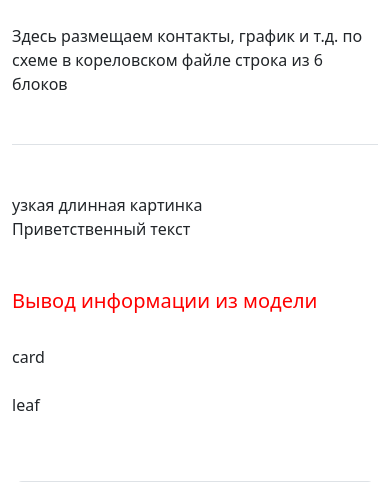
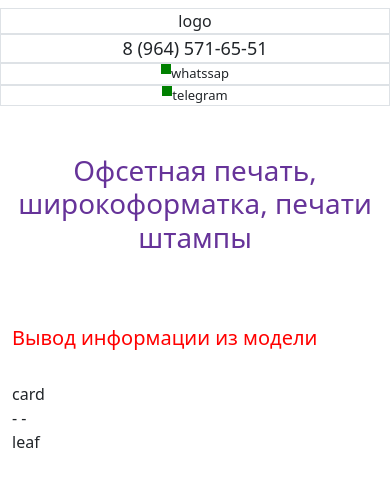
Before and after one commit to Klaus8k/tipkor_site, a Django app: page / in a window 390 px wide. Shown: the top 482 px of the page. Run offline with Django 4.2, Linux system fonts and the light colour scheme; data that the repository does not hold is empty; some libraries are stand-ins or nearby versions.

Commit message:
header add

```diff
--- a/tipkor/tipkor/static/tipkor/css/tipkor.css
+++ b/tipkor/tipkor/static/tipkor/css/tipkor.css
@@ -1,75 +1,31 @@
-p {
-    font-size: 15px;
-}
-
-h1 {
-    color: #0d6efd;
+.img_mess {
+        display: flex;
+        justify-content: center;
 
 }
 
-.explain {
-    font-size: 10px;
-    color: grey;
-}
-
-.btn:hover {
-    background: #063856;
-    color: azure;
-}
-
-.my_photo {
-    width: 350px;
-    height: 350px;
-}
-
-.projects_img {
-    width: 350px;
-    height: 350px;
-}
-
-.icon-dwn img {
-    height: 32px;
-    width: 32px;
-}
-
-.git_svg {
-    height: 32px;
-    width: 32px;
-}
-
-.card {
-    border-width: 2px;
-    border-color: #0d6efd;
-}
-
-.carousel-caption {
-    color: black;
-}
-
-.carousel-control-prev {
-    background-color: rgba(0, 0, 0, 0.6);
-    width: 80px;
-}
-
-.carousel-control-next {
-    background-color: rgb(0, 0, 0, 0.6);
-    width: 80px;
-}
-
-.carousel-caption h3 {
-    background-color: rgb(255, 255, 255);
-    color: #0d6efd;
-}
-
-.carousel-caption p {
-    background-color: rgb(255, 255, 255);
+#hi_mess {
+    height: 10px;
+    width: 10px;
+    background: green;
 }
 
 
+
+#header_img {
+    height: 80px;
+    width: auto;
+    background: green;
+}
+
+#slogan {
+    text-align: center;
+    color: rebeccapurple;
+}
+
 @media screen and (max-width: 992px) {
-    .resume_block {
-        display: flex;
-        flex-direction: column-reverse;
+    .hi_grafic {
+        display: none;
     }
 
     .text {
--- a/tipkor/tipkor/templates/tipkor/old_index.html
+++ b/tipkor/tipkor/templates/tipkor/old_index.html
@@ -16,19 +16,39 @@
 </head>
 
 <body>
-	<div class="container">
-		<header class="d-flex flex-wrap justify-content-center py-4 mb-5 border-bottom">
-			<div>
-				Здесь размещаем контакты, график и т.д. по схеме в кореловском файле строка из 6 блоков
+	<div class="container pt-2">
+		<div class="row d-flex justify-content-center">
+			<div class="main_logo col d-flex justify-content-center border">logo</div>
+			<div class="hi_telefon col border" style="text-align: center; font-size: large;">8 (964) 571-65-51</div>
+			<div class="hi_grafic col border">пн-пт 10:00-18:00</div>
+			<div class="hi_watssap col-md-2 border">
+				<div class="img_mess">
+					<img id="hi_mess" src="" alt="">
+					<a style="font-size: small;">whatssap</a>
 				</div>
-			<br>
+			</div>
+			<div class="hi_teleg col-md-2 border">
+				<div class="img_mess">
+					<img id="hi_mess" src="" alt="">
+					<a style="font-size: small;">telegram</a>
+				</div>
+			</div>
+		</div>
 
-		</header>
-		<div>
-			узкая длинная картинка
 	</div>
-		<div>
-			Приветственный текст
+
+
+	<div class="hi_imgage container p-3">
+		<div class="row">
+			<img class="col" id="header_img" src="" alt="">
+		</div>
+	</div>
+
+
+	<div class="container p-3">
+		<div class="row">
+			<h1 id="slogan">Офсетная печать, широкоформатка, печати штампы</h1>
+		</div>
 	</div>
 	</div><br><br>
 
@@ -39,7 +59,8 @@
 		<div> {% for item in cards %}
 			<p>{{item }}</p>
 			{% endfor %}
-	</div>
+		</div>-
+		-
 		<br>
 		leaf
 		<div> {% for item in leaf %}
@@ -55,7 +76,8 @@ leaf
 			<!-- карточка вида заказа -->
 			<div class="card_block p-3">
 				<div class="card p-2 border">
-					<img src="{% static '/tipkor/img/order_cost.jpg' %}" class="card-img-top" style="height: 100px; width: 300px;" alt="...">
+					<img src="{% static '/tipkor/img/order_cost.jpg' %}" class="card-img-top"
+						style="height: 100px; width: 300px;" alt="...">
 					<div class="card-body">
 						<h3 class="card-title">Печатей и штамп</h3>
 						<p class="card-text">По кнопке якорь на прайс ниже</p>
@@ -66,7 +88,8 @@ leaf
 
 			<div class="card_block p-3">
 				<div class="card p-2 border">
-					<img src="{% static '/tipkor/img/order_cost.jpg' %}" class="card-img-top" style="height: 100px; width: 300px;" alt="...">
+					<img src="{% static '/tipkor/img/order_cost.jpg' %}" class="card-img-top"
+						style="height: 100px; width: 300px;" alt="...">
 					<div class="card-body">
 						<h3 class="card-title">Полиграфия</h3>
 						<p class="card-text">По кнопке якорь на прайс ниже.</p>
@@ -77,7 +100,8 @@ leaf
 
 			<div class="card_block p-3">
 				<div class="card p-2 border">
-					<img src="{% static '/tipkor/img/order_cost.jpg' %}" class="card-img-top" style="height: 100px; width: 300px;" alt="...">
+					<img src="{% static '/tipkor/img/order_cost.jpg' %}" class="card-img-top"
+						style="height: 100px; width: 300px;" alt="...">
 					<div class="card-body">
 						<h3 class="card-title">Широкоформатная печать</h3>
 						<p class="card-text">По кнопке якорь на прайс ниже</p>
```
Lines whose indentation alone changed are shown as unchanged.
